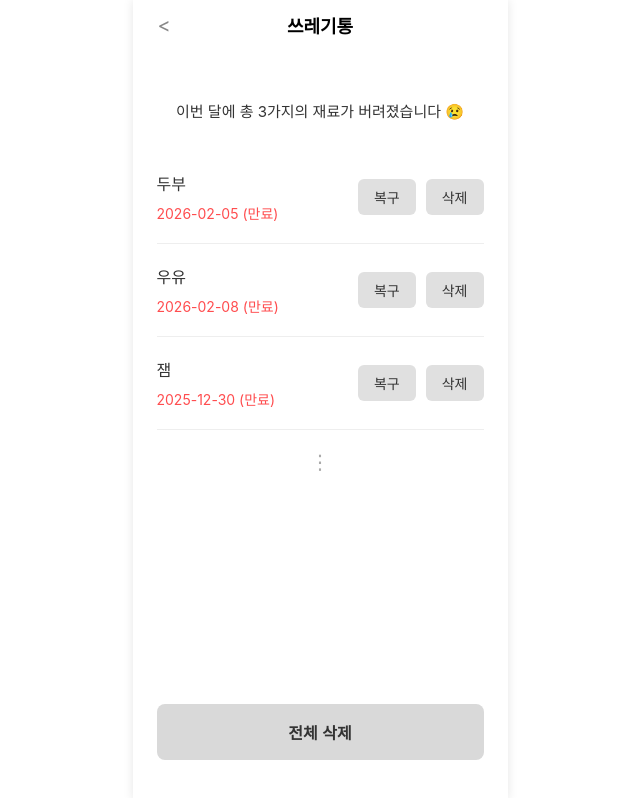
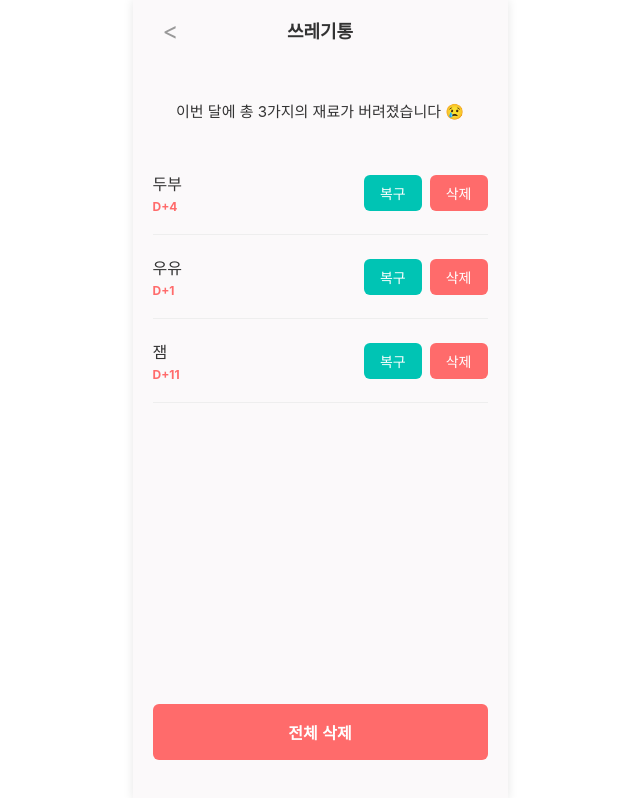
Before and after one commit to LGCNSminipj4/frontend, a React (Create React App) app: page /trash in a window 1280 px wide. Shown: the whole page, without its empty margins (320-960 px from the left). Built offline with nearby package versions, Linux system fonts and the light colour scheme.

Commit message:
색 팔레트 작성 완료

```diff
--- a/src/components/common/CommonStyles.js
+++ b/src/components/common/CommonStyles.js
@@ -1,16 +1,44 @@
-import styled from "styled-components";
+import styled, { css, keyframes } from "styled-components";
+
+// --- 색상 변수 (Color Palette) ---
+export const COLORS = {
+  primary: "#00C4B4",      // 메인 민트색 (버튼, 활성 탭 등)
+  secondary: "#E0E0E0",    // 회색 버튼 (취소, 비활성)
+  background: "#FBF9FA",   // 전체 배경색
+  white: "#FFFFFF",
+  textMain: "#333333",     // 기본 텍스트
+  textSub: "#999999",      // 서브 텍스트 (날짜, 플레이스홀더)
+  border: "#DDDDDD",       // 입력창 테두리
+  error: "#FF6B6B",        // D-day, 경고
+  warning: "#F2C94C",      // 별점, 알림 등
+};
 
 // --- 레이아웃 (Layout) ---
 export const Container = styled.div`
   max-width: 375px;
   margin: 0 auto;
   min-height: 100vh;
-  background-color: #fff;
+  background-color: ${COLORS.background};
   display: flex;
   flex-direction: column;
+  position: relative;
   box-sizing: border-box;
-  padding: 20px; /* 기본 패딩 (페이지마다 다르면 덮어쓰기 가능) */
-  position: relative;
+  padding: 0 20px; /* 좌우 여백 */
+  overflow-x: hidden;
+`;
+
+// 컨텐츠가 헤더와 바닥 버튼 사이에 위치할 때 사용 (스크롤 영역)
+export const ContentArea = styled.div`
+  flex: 1;
+  overflow-y: auto;
+  padding-bottom: 80px; /* 하단 버튼 공간 확보 */
+  display: flex;
+  flex-direction: column;
+
+  /* 스크롤바 숨기기 (선택사항) */
+  &::-webkit-scrollbar {
+    display: none;
+  }
 `;
 
 // --- 헤더 (Header) ---
@@ -18,16 +46,18 @@ export const HeaderWrapper = styled.header`
   display: flex;
   align-items: center;
   justify-content: center;
-  height: 50px;
-  margin-bottom: 20px;
+  height: 60px;
+  width: 100%;
   position: relative;
+  background-color: transparent;
   flex-shrink: 0;
+  margin-bottom: 10px;
 `;
 
 export const HeaderTitle = styled.h1`
   font-size: 18px;
-  font-weight: bold;
-  color: #000;
+  font-weight: 700;
+  color: ${COLORS.textMain};
   margin: 0;
 `;
 
@@ -37,14 +67,22 @@ export const BackButton = styled.div`
   top: 50%;
   transform: translateY(-50%);
   cursor: pointer;
-  font-size: 20px;
-  color: #888;
-  padding: 5px; /* 터치 영역 확보 */
+  font-size: 24px;
+  color: ${COLORS.textSub};
+  padding: 10px; /* 터치 영역 확보 */
+  display: flex;
+  align-items: center;
+  justify-content: center;
+`;
+
+export const MenuButton = styled(BackButton)`
+  left: auto;
+  right: 0;
 `;
 
 // --- 입력 필드 (Inputs) ---
 export const InputGroup = styled.div`
-  margin-bottom: 20px;
+  margin-bottom: 24px;
   display: flex;
   flex-direction: column;
   gap: 8px;
@@ -53,91 +91,264 @@ export const InputGroup = styled.div`
 export const Label = styled.label`
   font-size: 14px;
   font-weight: 600;
-  color: #333;
+  color: ${COLORS.textMain};
 `;
 
+// 기본 인풋 스타일
 export const StyledInput = styled.input`
   width: 100%;
   padding: 14px;
-  border: 1px solid ${(props) => (props.$isError ? "#ff0000" : "#ddd")};
-  border-radius: 6px;
+  border: 1px solid ${(props) => (props.$isError ? COLORS.error : COLORS.border)};
+  border-radius: 4px; /* 살짝 둥근 사각형 */
   font-size: 14px;
   box-sizing: border-box;
-  background-color: #fff;
+  background-color: ${COLORS.white};
+  color: ${COLORS.textMain};
 
   &:focus {
     outline: none;
-    border-color: #333;
+    border-color: ${COLORS.primary};
   }
 
   &::placeholder {
-    color: #aaa;
+    color: ${COLORS.textSub};
   }
 `;
 
+// 셀렉트 박스 (dropdown)
 export const StyledSelect = styled.select`
   width: 100%;
   padding: 14px;
-  border: 1px solid #ddd;
-  border-radius: 6px;
+  border: 1px solid ${COLORS.border};
+  border-radius: 4px;
   font-size: 14px;
-  background-color: #fff;
+  background-color: ${COLORS.white};
   box-sizing: border-box;
-  color: #333;
+  color: ${COLORS.textMain};
+  appearance: none; /* 기본 화살표 제거하고 커스텀 가능하지만 심플하게 유지 */
+
+  &:focus {
+    outline: none;
+    border-color: ${COLORS.primary};
+  }
+`;
+
+// 날짜 입력용 (년/월/일 가로 배치) 래퍼
+export const DateInputWrapper = styled.div`
+  display: flex;
+  gap: 10px;
+
+  & > select {
+    flex: 1; /* 3등분 */
+  }
 `;
 
 // --- 버튼 (Buttons) ---
 export const BaseButton = styled.button`
   border: none;
-  border-radius: 8px;
+  border-radius: 6px;
   font-size: 16px;
-  font-weight: bold;
+  font-weight: 700;
   cursor: pointer;
-  transition: opacity 0.2s;
+  transition: all 0.2s;
   display: flex;
   align-items: center;
   justify-content: center;
+  padding: 16px;
 
-  &:hover {
-    opacity: 0.8;
+  &:active {
+    transform: scale(0.98);
   }
 `;
 
-// 가장 많이 쓰이는 회색 꽉 찬 버튼 (저장, 완료 등)
+// 메인 액션 버튼 (민트색) - 로그인, 등록, 저장 등
 export const PrimaryButton = styled(BaseButton)`
   width: 100%;
-  padding: 16px;
-  background-color: #d9d9d9; /* 또는 #f2f2f2 */
-  color: #333;
-  margin-top: auto; /* 하단 고정 시 유용 */
+  background-color: ${COLORS.primary};
+  color: ${COLORS.white};
+
+  &:hover {
+    opacity: 0.9;
+  }
 `;
 
-// 작고 얇은 버튼 (삭제, 확인 등)
-export const SmallButton = styled(BaseButton)`
-  padding: 8px 16px;
-  background-color: #e0e0e0;
-  border-radius: 6px;
-  font-size: 13px;
-  color: #333;
+// 서브 액션 버튼 (회색) - 회원가입(링크형), 취소 등
+export const SecondaryButton = styled(BaseButton)`
+  width: 100%;
+  background-color: ${COLORS.secondary};
+  color: ${COLORS.textMain};
+  margin-top: 10px;
 `;
 
-// 태그/칩 버튼
+// 작은 버튼 (중복확인 등)
+export const SmallButton = styled(BaseButton)`
+  padding: 14px 20px;
+  font-size: 14px;
+  background-color: ${COLORS.primary};
+  color: ${COLORS.white};
+  white-space: nowrap;
+`;
+
+// 하단 버튼 그룹 (삭제/저장 처럼 2개가 나란히 있을 때)
+export const ButtonGroup = styled.div`
+  display: flex;
+  gap: 10px;
+  margin-top: auto; /* 컨테이너 하단에 붙이기 */
+  padding-bottom: 20px;
+`;
+
+// 선택형 칩 버튼 (요리 문화, 라이프 스타일 등)
 export const ChipButton = styled.button`
-  padding: 8px 14px;
-  border: 1px solid ${(props) => (props.$isActive ? "#333" : "#ddd")};
+  padding: 8px 0;
+  width: 100%; /* 그리드 안에서 꽉 차게 */
+  border: 1px solid ${(props) => (props.$isActive ? COLORS.primary : COLORS.border)};
+  background-color: ${(props) => (props.$isActive ? COLORS.primary : COLORS.white)};
+  color: ${(props) => (props.$isActive ? COLORS.white : COLORS.textMain)};
   border-radius: 4px;
-  background-color: ${(props) => (props.$isActive ? "#333" : "#fff")};
-  color: ${(props) => (props.$isActive ? "#fff" : "#333")};
   font-size: 13px;
   cursor: pointer;
-  font-weight: ${(props) => (props.$isActive ? "bold" : "normal")};
+  font-weight: ${(props) => (props.$isActive ? "700" : "400")};
+
+  &:hover {
+    border-color: ${COLORS.primary};
+  }
 `;
 
-// --- 리스트 아이템 (List Items) ---
+// 칩 버튼들을 담을 그리드 레이아웃
+export const ChipGrid = styled.div`
+  display: grid;
+  grid-template-columns: repeat(auto-fill, minmax(60px, 1fr));
+  gap: 8px;
+`;
+
+// --- 탭 메뉴 (Tabs - 냉장/냉동/실온) ---
+export const TabContainer = styled.div`
+  display: flex;
+  width: 100%;
+  border-bottom: 1px solid ${COLORS.border};
+  margin-bottom: 20px;
+`;
+
+export const TabItem = styled.div`
+  flex: 1;
+  text-align: center;
+  padding: 12px 0;
+  font-size: 15px;
+  font-weight: 700;
+  cursor: pointer;
+  color: ${(props) => (props.$isActive ? COLORS.textMain : COLORS.textSub)};
+  border-bottom: 2px solid ${(props) => (props.$isActive ? COLORS.textMain : "transparent")};
+`;
+
+// --- 리스트 아이템 (냉장고 목록) ---
 export const ListItem = styled.div`
   display: flex;
   justify-content: space-between;
   align-items: center;
   padding: 16px 0;
   border-bottom: 1px solid #eee;
+  background-color: transparent;
 `;
+
+export const ItemInfo = styled.div`
+  display: flex;
+  flex-direction: column;
+  gap: 4px;
+`;
+
+export const ItemName = styled.span`
+  font-size: 16px;
+  font-weight: 500;
+  color: ${COLORS.textMain};
+`;
+
+export const ItemDday = styled.span`
+  font-size: 12px;
+  color: ${(props) => (props.$isDanger ? COLORS.error : COLORS.textSub)};
+  font-weight: ${(props) => (props.$isDanger ? "700" : "400")};
+`;
+
+// --- 모달/팝업 (Modal) ---
+export const ModalOverlay = styled.div`
+  position: fixed;
+  top: 0;
+  left: 0;
+  right: 0;
+  bottom: 0;
+  background-color: rgba(0, 0, 0, 0.5);
+  display: flex;
+  align-items: center;
+  justify-content: center;
+  z-index: 1000;
+`;
+
+export const ModalContent = styled.div`
+  background-color: ${COLORS.white};
+  border-radius: 12px;
+  padding: 30px 20px;
+  width: 300px;
+  text-align: center;
+  box-shadow: 0 4px 10px rgba(0,0,0,0.1);
+`;
+
+export const ModalTitle = styled.h2`
+  font-size: 20px;
+  font-weight: 700;
+  margin-bottom: 30px;
+  color: ${COLORS.textMain};
+`;
+
+export const ModalButton = styled(BaseButton)`
+  width: 45%;
+  font-size: 14px;
+  padding: 12px;
+  border-radius: 8px;
+`;
+
+// --- 드로어 메뉴 (Drawer) ---
+const slideIn = keyframes`
+  from { transform: translateX(100%); }
+  to { transform: translateX(0); }
+`;
+
+export const DrawerOverlay = styled.div`
+  position: absolute; /* Container 기준 absolute */
+  top: 0;
+  left: 0;
+  width: 100%;
+  height: 100%;
+  background: rgba(0,0,0,0.3);
+  z-index: 900;
+`;
+
+export const DrawerMenu = styled.div`
+  position: absolute;
+  top: 0;
+  right: 0;
+  width: 70%;
+  height: 100%;
+  background: ${COLORS.white};
+  z-index: 901;
+  padding: 20px;
+  box-sizing: border-box;
+  animation: ${slideIn} 0.3s ease-out;
+  display: flex;
+  flex-direction: column;
+  gap: 20px;
+`;
+
+export const DrawerItem = styled.div`
+  font-size: 16px;
+  font-weight: 500;
+  color: ${COLORS.textMain};
+  padding: 10px 0;
+  border-bottom: 1px solid #eee;
+  cursor: pointer;
+  display: flex;
+  align-items: center;
+  gap: 10px;
+
+  &:hover {
+    color: ${COLORS.primary};
+  }
+`;
--- a/src/features/recipe/page/RecipeIndex.jsx
+++ b/src/features/recipe/page/RecipeIndex.jsx
@@ -1,25 +1,33 @@
-import React, { useState } from 'react';
+import React, { useState, useEffect } from 'react';
 import styled from 'styled-components';
 import { useNavigate } from 'react-router-dom';
 
-import { Container, PrimaryButton } from '../../../components/common/CommonStyles';
+import {
+  Container,
+  PrimaryButton,
+  COLORS
+} from '../../../components/common/CommonStyles';
 import PageHeader from '../../../components/common/PageHeader';
 
-// --- 페이지 전용 스타일 ---
+// --- Styles ---
 
 const PageWrapper = styled(Container)`
-    padding: 0; /* 탭과 리스트가 화면에 꽉 차도록 패딩 제거 */
-    height: 100vh; /* 전체 높이 고정 */
-    min-height: unset; /* min-height 제거 */
-    overflow: hidden; /* 전체 스크롤 막고 내부 스크롤 사용 */
+  padding: 0;
+  height: 100vh;
+  min-height: unset;
+  overflow: hidden;
+`;
+
+const HeaderPadding = styled.div`
+  padding: 0 20px;
 `;
 
 const TabContainer = styled.div`
   display: flex;
   width: 100%;
-    border-bottom: 1px solid #ddd;
+  border-bottom: 1px solid ${COLORS.border};
+  background-color: ${COLORS.white};
   flex-shrink: 0;
-    background-color: #fff;
 `;
 
 const TabButton = styled.div`
@@ -28,19 +36,17 @@ const TabButton = styled.div`
   padding: 14px 0;
   font-size: 15px;
   cursor: pointer;
-    color: ${(props) => (props.$isActive ? "#333" : "#aaa")};
-    font-weight: ${(props) => (props.$isActive ? "bold" : "normal")};
-    border-bottom: ${(props) => (props.$isActive ? "2px solid #333" : "2px solid transparent")};
+  color: ${(props) => (props.$isActive ? COLORS.textMain : COLORS.textSub)};
+  font-weight: ${(props) => (props.$isActive ? "700" : "400")};
+  border-bottom: 2px solid ${(props) => (props.$isActive ? COLORS.textMain : "transparent")};
   transition: all 0.2s;
 `;
 
-// 리스트 스크롤 영역 (중간 가변 영역)
 const ScrollContainer = styled.div`
   flex: 1;
   overflow-y: auto;
-    padding: 20px 16px; /* 내부 컨텐츠 패딩 */
+  padding: 20px;
 
-    /* 스크롤바 숨기기 */
   &::-webkit-scrollbar {
     display: none;
   }
@@ -56,6 +62,7 @@ const RecipeItem = styled.div`
 
   &:last-child {
     margin-bottom: 0;
+    border-bottom: none;
   }
 `;
 
@@ -74,9 +81,10 @@ const Thumbnail = styled.div`
   align-items: center;
   justify-content: center;
   font-size: 12px;
-    color: #888;
+  color: ${COLORS.textSub};
   text-align: center;
   line-height: 1.2;
+  flex-shrink: 0;
 `;
 
 const InfoBox = styled.div`
@@ -87,44 +95,59 @@ const InfoBox = styled.div`
 
 const ItemTitle = styled.div`
   font-size: 15px;
-    color: #333;
+  color: ${COLORS.textMain};
   font-weight: 500;
 `;
 
 const ItemLink = styled.div`
   font-size: 13px;
-    color: #888;
+  color: ${COLORS.textSub};
 `;
 
 const StarIcon = styled.div`
   font-size: 24px;
   cursor: pointer;
-    color: ${(props) => (props.$isFavorite ? "#FFD700" : "#ccc")}; /* styled-components prop 경고 방지를 위해 $ prefix 권장 */
+  color: ${(props) => (props.$isFavorite ? COLORS.warning : COLORS.border)};
   transition: color 0.2s;
   padding: 4px;
 `;
 
 const FixedBottom = styled.div`
   padding: 16px 20px 40px 20px;
-    background-color: #fff;
+  background-color: ${COLORS.white};
   border-top: 1px solid #f5f5f5;
   flex-shrink: 0;
 `;
 
+// --- Component ---
+
 const RecipeIndex = () => {
     const navigate = useNavigate();
     const [activeTab, setActiveTab] = useState('text');
+    const [recipeList, setRecipeList] = useState([]);
 
-    const [recipeList, setRecipeList] = useState(
-        Array.from({ length: 10 }, (_, i) => ({
+    // Backend Simulation: Fetch data on mount
+    useEffect(() => {
+        // TODO: Replace with actual API call (e.g., axios.get('/api/recipes'))
+        const fetchData = () => {
+            const dummyData = Array.from({ length: 10 }, (_, i) => ({
                 id: i,
                 title: `레시피 제목 ${i + 1}`,
                 link: '상세 링크',
-            isFavorite: false
-        }))
-    );
+                thumbnailUrl: '', // Image URL placeholder
+                isFavorite: false // Default state (backend logic will determine this)
+            }));
+            setRecipeList(dummyData);
+        };
 
+        fetchData();
+    }, []);
+
+    // Toggle Favorite Status
     const handleToggleFavorite = (id) => {
+        // TODO: Add API call to update favorite status on server
+        // axios.post(`/api/recipes/${id}/favorite`)
+
         setRecipeList((prevList) =>
             prevList.map((item) =>
                 item.id === id ? { ...item, isFavorite: !item.isFavorite } : item
@@ -134,11 +157,10 @@ const RecipeIndex = () => {
 
     return (
         <PageWrapper>
-            <div style={{ borderBottom: '1px solid #f0f0f0' }}>
+            <HeaderPadding>
                 <PageHeader title="레시피" />
-            </div>
+            </HeaderPadding>
 
-            {/* 탭 고정 */}
             <TabContainer>
                 <TabButton
                     $isActive={activeTab === 'text'}
@@ -154,12 +176,12 @@ const RecipeIndex = () => {
                 </TabButton>
             </TabContainer>
 
-            {/* 중간 스크롤 영역 */}
             <ScrollContainer>
                 {recipeList.map((item) => (
                     <RecipeItem key={item.id}>
                         <ItemLeft>
                             <Thumbnail>
+                                {/* TODO: Render actual image if item.thumbnailUrl exists */}
                                 썸네일<br/>/ 아이콘
                             </Thumbnail>
                             <InfoBox>
@@ -174,19 +196,17 @@ const RecipeIndex = () => {
                             $isFavorite={item.isFavorite}
                             onClick={() => handleToggleFavorite(item.id)}
                         >
-                            {item.isFavorite ? "★" : "☆"}
+                            ★
                         </StarIcon>
                     </RecipeItem>
                 ))}
             </ScrollContainer>
 
-            {/* 하단 버튼 고정 */}
             <FixedBottom>
                 <PrimaryButton onClick={() => navigate('/recipe/search')}>
                     다른 레시피 검색
                 </PrimaryButton>
             </FixedBottom>
-
         </PageWrapper>
     );
 };
--- a/src/features/trash/page/TrashIndex.jsx
+++ b/src/features/trash/page/TrashIndex.jsx
@@ -2,158 +2,161 @@ import React, { useState } from 'react';
 import styled from 'styled-components';
 import { useNavigate } from 'react-router-dom';
 
-import { Container, PrimaryButton } from '../../../components/common/CommonStyles';
+// 방금 만든 CommonStyles에서 필요한 것들 import
+import {
+  Container,
+  ContentArea,
+  PrimaryButton,
+  SmallButton,
+  COLORS,
+  ListItem,
+  ItemInfo,
+  ItemName,
+  ItemDday
+} from '../../../components/common/CommonStyles';
+
 import PageHeader from '../../../components/common/PageHeader';
 
-// --- 페이지 전용 스타일 ---
-
-const PageWrapper = styled(Container)`
-    padding: 0;
-    height: 100vh;
-    min-height: unset;
-    overflow: hidden;
-`;
+// --- 페이지 전용 스타일 커스텀 ---
 
 // 상단 요약 텍스트
 const SummaryText = styled.div`
   text-align: center;
   padding: 30px 0;
   font-size: 15px;
-    color: #333;
+  color: ${COLORS.textMain};
 `;
 
-// 스크롤 가능한 리스트 영역
-const ListContainer = styled.div`
-    flex: 1;
-    overflow-y: auto;
-    padding: 0 24px;
+// 리스트 아이템 레이아웃 재정의 (버튼 그룹과 배치 맞추기 위해)
+const StyledListItem = styled(ListItem)`
+  padding: 20px 0;
+`;
 
-    &::-webkit-scrollbar {
-        display: none;
+// 버튼들을 담을 그룹
+const ActionButtonGroup = styled.div`
+  display: flex;
+  gap: 8px;
+`;
+
+// '삭제'용 빨간 버튼 (SmallButton 스타일 상속받고 배경색만 변경)
+const DeleteButton = styled(SmallButton)`
+  background-color: ${COLORS.error}; /* #FF6B6B */
+  color: ${COLORS.white};
+  padding: 8px 16px; /* 이미지처럼 사이즈 조절 */
+  font-weight: 500;
+
+  &:hover {
+    opacity: 0.8;
   }
 `;
 
-const TrashItem = styled.div`
-    display: flex;
-    align-items: center;
-    justify-content: space-between;
-    padding: 20px 0;
-    border-bottom: 1px solid #eee;
-
-    &:last-child {
-        border-bottom: none;
-    }
-`;
-
-const ItemInfo = styled.div`
-    display: flex;
-    flex-direction: column;
-    gap: 8px;
-`;
-
-const ItemName = styled.span`
-    font-size: 16px;
-    color: #333;
+// '복구'용 민트 버튼 (SmallButton 스타일 상속, 기본이 민트색이라 패딩만 조절)
+const RestoreButton = styled(SmallButton)`
+  padding: 8px 16px;
   font-weight: 500;
 `;
 
-const ItemDDay = styled.span`
-    font-size: 14px;
-    color: #ff4d4f; /* 붉은색 텍스트 */
+// 하단 '전체 삭제' 빨간 버튼 (PrimaryButton 스타일 상속)
+const DeleteAllButton = styled(PrimaryButton)`
+  background-color: ${COLORS.error};
+  margin-top: 0; /* Footer 패딩이 처리하므로 */
 `;
 
-const ButtonGroup = styled.div`
-    display: flex;
-    gap: 10px;
+// 하단 버튼 영역
+const Footer = styled.div`
+  padding: 20px 0 40px 0;
+  background-color: ${COLORS.background};
 `;
 
-// 로컬 작은 버튼 (복구/삭제)
-const SmallActionButton = styled.button`
-    padding: 8px 16px;
-    background-color: #e0e0e0; /* 회색 버튼 배경 */
-    border: none;
-    border-radius: 6px;
-    font-size: 14px;
-    color: #333;
-    cursor: pointer;
-
-    &:hover {
-        background-color: #d0d0d0;
-    }
-`;
-
-// 하단 버튼 영역 고정
-const Footer = styled.div`
-    padding: 20px 24px 40px 24px;
-    flex-shrink: 0;
-    background-color: #fff; /* 배경색 지정으로 리스트와 겹침 방지 */
+// 하단 점 3개 장식
+const DotsIndicator = styled.div`
+  text-align: center;
+  padding: 30px 0;
+  font-size: 24px;
+  color: #ddd;
+  font-weight: bold;
+  letter-spacing: 2px;
 `;
 
 const TrashIndex = () => {
     const navigate = useNavigate();
 
+    // 데이터 예시 (이미지처럼 D-day 계산된 상태라고 가정하거나, 날짜로 계산)
     const [trashList, setTrashList] = useState([
-        { ingredients_id: 1, ingredients_name: '두부', expiration_date: '2026-02-05', status: 'DISCARDED' },
-        { ingredients_id: 2, ingredients_name: '우유', expiration_date: '2026-02-08', status: 'DISCARDED' },
-        { ingredients_id: 3, ingredients_name: '잼', expiration_date: '2025-12-30', status: 'DISCARDED' },
+        { ingredients_id: 1, ingredients_name: '두부', d_day: 'D+4' },
+        { ingredients_id: 2, ingredients_name: '우유', d_day: 'D+1' },
+        { ingredients_id: 3, ingredients_name: '잼', d_day: 'D+11' },
     ]);
 
+    // 개별 삭제
     const handleDelete = (ingredients_id) => {
+        if (window.confirm("정말 삭제하시겠습니까?")) {
             setTrashList((prev) => prev.filter((item) => item.ingredients_id !== ingredients_id));
+        }
     };
 
+    // 전체 삭제
     const handleDeleteAll = () => {
-        if (window.confirm("정말로 비우시겠습니까?")) {
+        if (trashList.length === 0) return;
+        if (window.confirm("휴지통을 비우시겠습니까? 복구할 수 없습니다.")) {
             setTrashList([]);
         }
     };
 
-    const handleRestore = () => {
-        alert("복구 기능은 추후 구현될 예정입니다.");
+    // 복구 (기능 예시)
+    const handleRestore = (name) => {
+        alert(`[${name}] 재료가 냉장고로 복구되었습니다.`);
+        // 실제 로직: API 호출 후 리스트에서 제거 등
     };
 
     return (
-        <PageWrapper>
-            <div style={{ padding: '0 20px' }}>
+        <Container>
+            {/* 1. 헤더 */}
             <PageHeader title="쓰레기통" />
-            </div>
 
+            {/* 2. 스크롤 가능한 메인 영역 */}
+            <ContentArea>
                 <SummaryText>
                     이번 달에 총 {trashList.length}가지의 재료가 버려졌습니다 😢
                 </SummaryText>
 
-            <ListContainer>
                 {trashList.length === 0 ? (
-                    <div style={{ textAlign: 'center', color: '#aaa', marginTop: '50px' }}>
+                    <div style={{ textAlign: 'center', color: '#aaa', marginTop: '100px' }}>
                         쓰레기통이 비었습니다.
                     </div>
                 ) : (
-                    trashList.map((item) => (
-                        <TrashItem key={item.ingredients_id}>
+                    <>
+                        {trashList.map((item) => (
+                            <StyledListItem key={item.ingredients_id}>
                                 <ItemInfo>
                                     <ItemName>{item.ingredients_name}</ItemName>
-                                {/* 날짜 데이터 표시 */}
-                                <ItemDDay>{item.expiration_date} (만료)</ItemDDay>
+                                    {/* $isDanger props를 주어 빨간색 텍스트 적용 */}
+                                    <ItemDday $isDanger={true}>{item.d_day}</ItemDday>
                                 </ItemInfo>
-                            <ButtonGroup>
-                                <SmallActionButton onClick={handleRestore}>복구</SmallActionButton>
-                                <SmallActionButton onClick={() => handleDelete(item.ingredients_id)}>삭제</SmallActionButton>
-                            </ButtonGroup>
-                        </TrashItem>
-                    ))
+
+                                <ActionButtonGroup>
+                                    <RestoreButton onClick={() => handleRestore(item.ingredients_name)}>
+                                        복구
+                                    </RestoreButton>
+                                    <DeleteButton onClick={() => handleDelete(item.ingredients_id)}>
+                                        삭제
+                                    </DeleteButton>
+                                </ActionButtonGroup>
+                            </StyledListItem>
+                        ))}
+
+
+                    </>
                 )}
-                {trashList.length > 0 && (
-                     <div style={{ textAlign: 'center', padding: '20px', fontSize: '20px', color: '#aaa' }}>⋮</div>
-                )}
-            </ListContainer>
+            </ContentArea>
 
+            {/* 3. 하단 고정 버튼 영역 */}
             <Footer>
-                {/* 공통 PrimaryButton 사용 (색상 통일) */}
-                <PrimaryButton onClick={handleDeleteAll}>
+                <DeleteAllButton onClick={handleDeleteAll}>
                     전체 삭제
-                </PrimaryButton>
+                </DeleteAllButton>
             </Footer>
-        </PageWrapper>
+        </Container>
     );
 };
 
```
Lines whose indentation alone changed are shown as unchanged.
